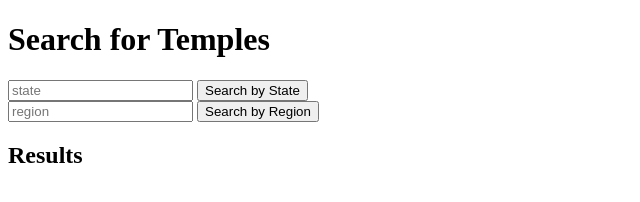
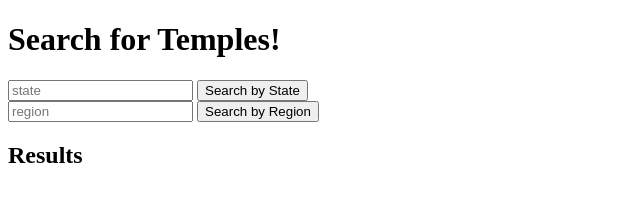
Before and after one commit to Cope-Ali/temple, a website: page public/temple.html in a window 1280 px wide. Shown: the full height of the page, 0-640 px from the left. Drawn offline with nearby package versions, Linux system fonts and the light colour scheme.

Commit message:
test change

```diff
--- a/public/temple.html
+++ b/public/temple.html
@@ -6,7 +6,7 @@
         <script src="https://ajax.googleapis.com/ajax/libs/jquery/3.3.1/jquery.min.js"></script>
     </head>
     <body>
-        <h1>Search for Temples</h1>
+        <h1>Search for Temples!</h1>
 
         <input type="text" id="state" placeholder="state"> <button onclick="searchByState()">Search by State</button><br>
         <input type="text" id="region" placeholder="region"> <button onclick="searchByRegion()">Search by Region</button><br>
```
